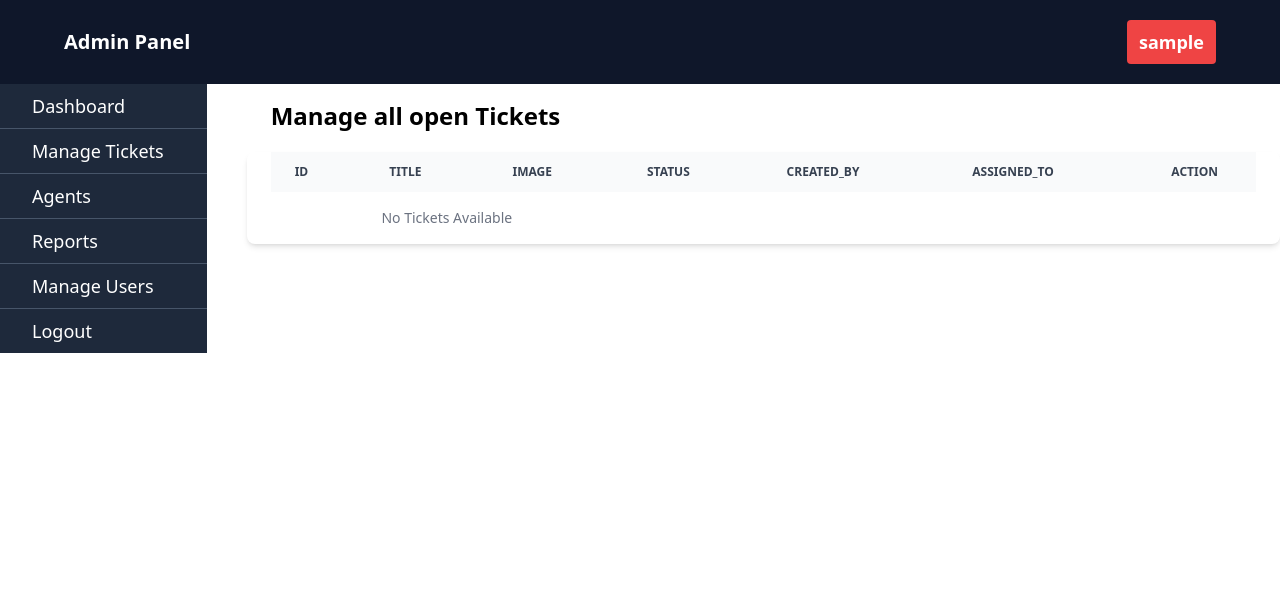
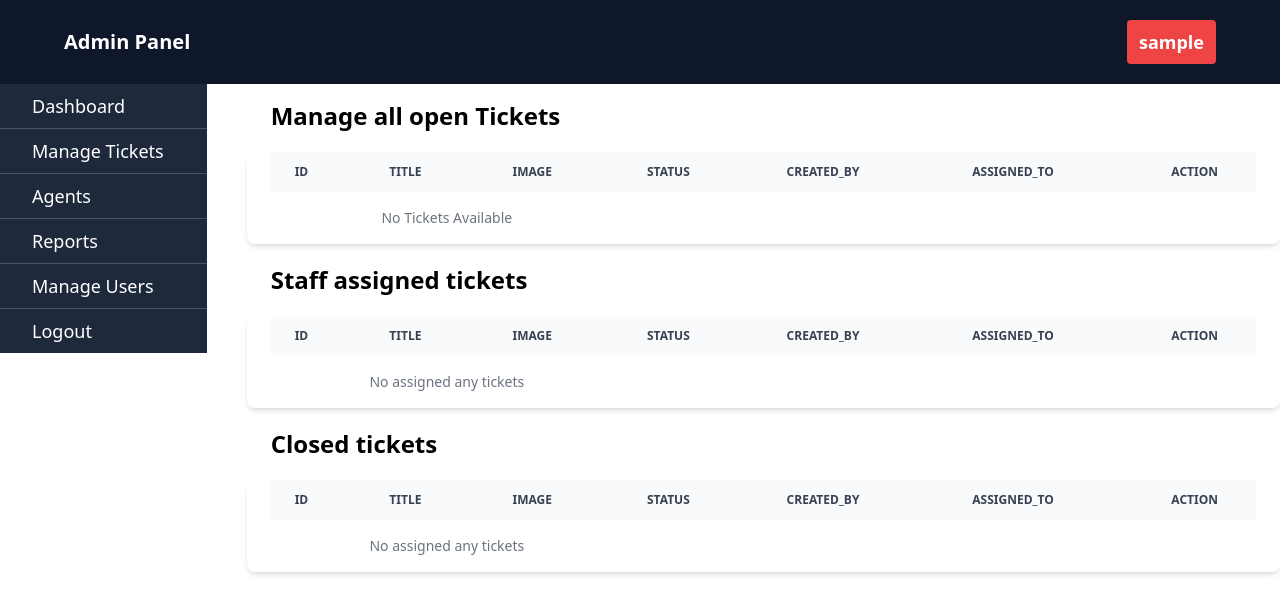
Before and after one commit to shivamkumar93/help-desk, a Django app: page /admin-ticket/ in a window 1280 px wide. Shown: the top 614 px of the page. Run offline with Django 5.2, Linux system fonts and the light colour scheme; the visitor is signed in with stand-in values (Sample User, id 1); data that the repository does not hold is empty; some libraries are stand-ins or nearby versions.

Commit message:
ticket assigned in admin panel

```diff
--- a/ticketmanagement/urls.py
+++ b/ticketmanagement/urls.py
@@ -18,6 +18,7 @@ urlpatterns = [
     # admin urls
     path('admindashboard/', dashboard, name='admindashboard'),
     path("admin-ticket/", manage_tickets, name='manageticket'),
+    path("admin-assignticket/<int:ticket_id>/", assigned_ticket, name='assignticket'),
     path("admin-changeStatus/<int:id>/", change_status, name='changestatus'),
     path("admin-deleteTicket/<int:id>/", deleteTicket, name='deleteticket'),
     path("admin-user/", manage_user, name='manageuser'),
--- a/tms/admin_views.py
+++ b/tms/admin_views.py
@@ -22,7 +22,7 @@ def dashboard(request):
 @login_required
 @user_passes_test(is_superadmin, login_url='/homepage/',)
 def manage_user(request):
-    users = CustomUser.objects.filter(is_superuser = False)
+    users = CustomUser.objects.filter(role = 'user')
 
     return render(request, 'admin/manageUsers.html', {'users': users})
 
@@ -30,8 +30,10 @@ def manage_user(request):
 @login_required
 @user_passes_test(is_superadmin, login_url='/homepage/',)
 def manage_tickets(request):
-    tickets = TicketSupport.objects.all()
-    return render(request, "admin/manageTickets.html", {'tickets':tickets})
+    tickets = TicketSupport.objects.filter(status='open')
+    assigned_ticket = TicketSupport.objects.filter(status='in_progress')
+    closed_ticket = TicketSupport.objects.filter(status='closed')
+    return render(request, "admin/manageTickets.html", {'tickets':tickets, "assigned_ticket":assigned_ticket, "closed_ticket":closed_ticket})
 
 
 @login_required
@@ -91,3 +93,16 @@ def ticketReply(request, ticket_id):
             return redirect('ticketreply', ticket_id=ticket.id)
 
     return render(request, 'admin/ticketreply.html',{'ticket':ticket,'replies':replies, 'form':form})
+
+def assigned_ticket(request, ticket_id):
+    ticket = get_object_or_404(TicketSupport, id=ticket_id)
+    form = AssignedTicketForm(request.POST or None, instance=ticket)
+
+    form.fields['assigned_to'].queryset = CustomUser.objects.filter(role='staff')
+    if request.method == 'POST':
+        if form.is_valid():
+            data = form.save(commit=False)
+            data.status = 'in_progress'
+            data.save()
+            return redirect('manageticket')
+    return render(request, 'admin/assignTicket.html',{'form':form})
--- a/tms/forms.py
+++ b/tms/forms.py
@@ -30,6 +30,11 @@ class TicketCommentForm(ModelForm):
         model = CommentTicket
         fields = ['comment']
 
+class AssignedTicketForm(ModelForm):
+    class Meta:
+        model = TicketSupport
+        fields = ['assigned_to']
+
 # class TicketAttachmentForm(ModelForm):
 #     class Meta:
 #         model = AttachmentTicket
--- a/tms/templates/admin/manageTickets.html
+++ b/tms/templates/admin/manageTickets.html
@@ -4,6 +4,7 @@
 <div class="flex flex-1 justify-between items-center px-6">
     <h2 class="text-2xl font-semibold ">Manage all open Tickets </h2>
 </div>
+<!-- Open Ticket -->
 <div class="relative overflow-x-auto shadow-md sm:rounded-lg px-6 mt-5">
     <table class="w-full text-sm text-left rtl:text-right text-gray-500 dark:text-gray-400">
         <thead class="text-xs text-gray-700 uppercase bg-gray-50 dark:bg-gray-700 dark:text-gray-400">
@@ -41,7 +42,7 @@
 
                 <td class="px-6 py-3 text-sm"> {{ticket.status}} </td>
                 <td class="px-6 py-3 text-sm"> {{ticket.created_by}} </td>
-                <td class="px-6 py-3 text-sm"> {{ticket.assigned_to}} </td>
+                <td class="px-6 py-3 text-sm"> <a href="{% url 'assignticket' ticket.id %}">Assigned</a> </td>
 
 
                 <td class="px-6 py-3 text-right space-x-4">
@@ -67,7 +68,9 @@
         </tbody>
     </table>
 </div>
-<!-- <h2 class="text-2xl font-bold mt-5 px-6">Staff assigned ticket</h2>
+
+<!-- assigned Ticket -->
+<h2 class="text-2xl font-bold mt-5 px-6">Staff assigned tickets</h2>
 <div class="relative overflow-x-auto shadow-md sm:rounded-lg px-6 mt-5">
     <table class="w-full text-sm text-left rtl:text-right text-gray-500 dark:text-gray-400">
         <thead class="text-xs text-gray-700 uppercase bg-gray-50 dark:bg-gray-700 dark:text-gray-400">
@@ -130,5 +133,71 @@
             {% endfor %}
         </tbody>
     </table>
-</div> -->
+</div>
+
+ <!-- closed ticket -->
+<h2 class="text-2xl font-bold mt-5 px-6">Closed tickets</h2>
+<div class="relative overflow-x-auto shadow-md sm:rounded-lg px-6 mt-5">
+    <table class="w-full text-sm text-left rtl:text-right text-gray-500 dark:text-gray-400">
+        <thead class="text-xs text-gray-700 uppercase bg-gray-50 dark:bg-gray-700 dark:text-gray-400">
+            <tr>
+                <th scope="col" class="px-6 py-3">Id</th>
+                <th scope="col" class="px-6 py-3">Title</th>
+                <th scope="col" class="px-6 py-3">Image</th>
+                <th scope="col" class="px-6 py-3">Status</th>
+                <th scope="col" class="px-6 py-3">Created_by</th>
+                <th scope="col" class="px-6 py-3">Assigned_to</th>
+
+                <th scope="col" class="px-6 py-3 text-right pr-[5%]">
+                    Action
+                </th>
+            </tr>
+        </thead>
+        <tbody>
+            {% for closed in closed_ticket %}
+            <tr class="bg-white border-b dark:bg-gray-800 dark:border-gray-700 hover:bg-gray-50 dark:hover:bg-gray-600">
+                <th scope="row" class="px-6 py-3 font-medium text-gray-900 whitespace-nowrap dark:text-white">
+                    {{ closed.id }}
+                </th>
+                <td class="px-6 py-3 text-sm">{{closed.title}}</td>
+                <td class="px-6 py-3 text-sm">
+
+                    {% if ticket.image %}
+                    <img src=" {{agent.image.url }}" alt=" image" class="size-28">
+                    {% else %}
+                    <p>No Image </p>
+
+                    {% endif %}
+
+
+                </td>
+
+                <td class="px-6 py-3 text-sm"> {{closed.status}} </td>
+                <td class="px-6 py-3 text-sm"> {{closed.created_by}} </td>
+                <td class="px-6 py-3 text-sm"> {{closed.assigned_to}} </td>
+
+
+                <td class="px-6 py-3 text-right space-x-4">
+                    <a href="{% url 'deleteticket' closed.id %}"
+                        class="font-medium text-red-600 dark:text-red-500 hover:underline">Delete</a>
+                    <a href="{% url 'ticketreply' closed.id %}"
+                        class="font-medium text-blue-600 dark:text-blue-500 hover:underline">View Agent</a>
+
+                    {% if ticket.status != 'closed' %}
+
+                    <a href="{% url 'changestatus' closed.id %}"
+                        class="font-medium text-blue-600 dark:text-blue-500 hover:underline">closed</a>
+                    {% endif %}
+                </td>
+            </tr>
+            {% empty %}
+            <tr>
+                <td colspan="3" class="px-6 py-4 text-center text-gray-500 dark:text-gray-400">
+                    No assigned any tickets
+                </td>
+            </tr>
+            {% endfor %}
+        </tbody>
+    </table>
+</div>
 {% endblock %}
--- a/tms/templates/staff/staffbase.html
+++ b/tms/templates/staff/staffbase.html
@@ -19,9 +19,9 @@
             <div class="flex flex-col px-5 space-y-3 divide-y">
                 <a href="{% url 'staffdashboard' %}" class="text-gray-600 font-medium text-lg items-center mt-3 hover:bg-sky-400 py-2 px-3 ">Dashboard</a>
                 <a href="{% url 'staffticket' %}" class="text-gray-600 font-medium text-lg items-center mt-3 hover:bg-sky-400 py-2 px-3 ">Total Tickets</a>
-                <a href="{% url 'managestaffuser' %}" class="text-gray-600 font-medium text-lg items-center mt-3 hover:bg-sky-400 py-2 px-3 ">Total Staff</a>
+                <!-- <a href="{% url 'managestaffuser' %}" class="text-gray-600 font-medium text-lg items-center mt-3 hover:bg-sky-400 py-2 px-3 ">Total Staff</a> -->
 
-                <a href="" class="text-gray-600 font-medium text-lg items-center mt-3 hover:bg-sky-400 py-2 px-3 ">Logout</a>
+                <a href="{% url 'logout' %}" class="text-gray-600 font-medium text-lg items-center mt-3 hover:bg-sky-400 py-2 px-3 ">Logout</a>
             </div>
         </div>
 
--- a/tms/templates/user/ticketdetail.html
+++ b/tms/templates/user/ticketdetail.html
@@ -35,7 +35,6 @@
                     <p class="text-xs text-gray-200 mt-1 text-right">{{ reply.created_at|date:"d M Y H:i" }}</p>
                 </div>
             </div>
-
             {% else %}
             <!-- Normal User Reply -->
             <div class="flex justify-start px-4 mt-1 mb-5">
```
Also changed, not shown: tms/templates/admin/assignTicket.html (added, +16 -0 lines).
